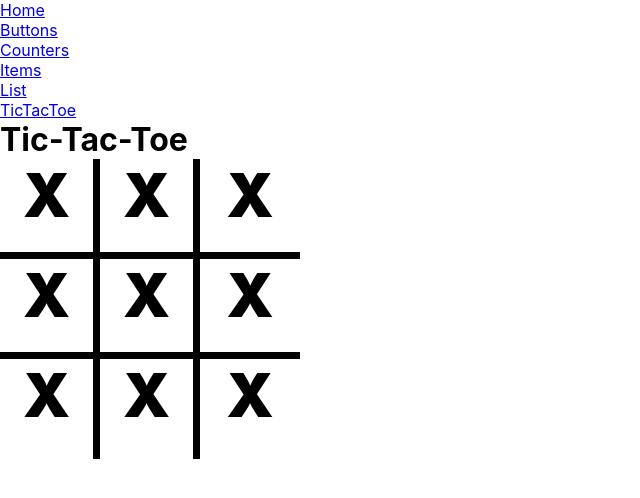
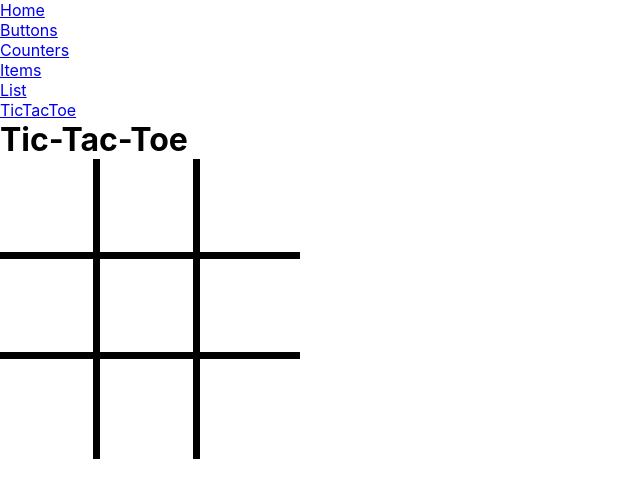
Before and after one commit to tjmlehtinen/kodarit_react_spring_2023, a React (Create React App) app: page /tictactoe in a window 1280 px wide. Shown: the top 498 px of the page, without its empty margins (0-640 px from the left). Built offline with nearby package versions, Linux system fonts and the light colour scheme.

Commit message:
pelin tila ja klikkailemalla muutos

```diff
--- a/src/tictactoe/Board.jsx
+++ b/src/tictactoe/Board.jsx
@@ -1,23 +1,58 @@
 import React from "react";
 import { Square } from "./Square";
 
-export const Board = () => {
+export const Board = ({ gameState, onSquareClick }) => {
     return (
         <div>
             <div className="row">
-                <Square className="b-bottom b-right" />
-                <Square className="b-bottom b-right" />
-                <Square className="b-bottom" />
+                <Square
+                    className="b-bottom b-right"
+                    state={gameState[0]}
+                    onClick={() => onSquareClick(0)}
+                />
+                <Square
+                    className="b-bottom b-right"
+                    state={gameState[1]}
+                    onClick={() => onSquareClick(1)}
+                />
+                <Square
+                    className="b-bottom"
+                    state={gameState[2]}
+                    onClick={() => onSquareClick(2)}
+                />
             </div>
             <div className="row">
-                <Square className="b-bottom b-right" />
-                <Square className="b-bottom b-right" />
-                <Square className="b-bottom" />
+                <Square
+                    className="b-bottom b-right"
+                    state={gameState[3]}
+                    onClick={() => onSquareClick(3)}
+                />
+                <Square
+                    className="b-bottom b-right"
+                    state={gameState[4]}
+                    onClick={() => onSquareClick(4)}
+                />
+                <Square
+                    className="b-bottom"
+                    state={gameState[5]}
+                    onClick={() => onSquareClick(5)}
+                />
             </div>
             <div className="row">
-                <Square className="b-right" />
-                <Square className="b-right" />
-                <Square />
+                <Square
+                    className="b-right"
+                    state={gameState[6]}
+                    onClick={() => onSquareClick(6)}
+                />
+                <Square
+                    className="b-right"
+                    state={gameState[7]}
+                    onClick={() => onSquareClick(7)}
+                />
+                <Square
+                    state={gameState[8]}
+                    onClick={() => onSquareClick(8)}
+                />
             </div>
         </div>
     )
--- a/src/tictactoe/Square.jsx
+++ b/src/tictactoe/Square.jsx
@@ -3,8 +3,11 @@ import React from "react";
 export const Square = (props) => {
     const classes = props.className ? `${props.className} square` : "square";
     return (
-        <div className={classes}>
-            X
+        <div
+            className={classes}
+            onClick={props.onClick}
+        >
+            {props.state}
         </div>
     )
 }
--- a/src/tictactoe/TicTacToe.jsx
+++ b/src/tictactoe/TicTacToe.jsx
@@ -1,13 +1,33 @@
 import React from "react";
+import { useState } from "react";
+
 import { Board } from "./Board";
 
 import "./TicTacToe.css";
 
+const initialBoard = ["", "", "", "", "", "", "", "", ""];
+
 export const TicTacToe = () => {
+    const [gameState, setGameState] = useState(initialBoard);
+    const [isXTurn, setIsXTurn] = useState(true);
+
+    function onSquareClick(index) {
+        if (gameState[index] !== "") {
+            return;
+        }
+        let newGameState = gameState.slice();
+        newGameState[index] = isXTurn ? "X" : "O";
+        setGameState(newGameState);
+        setIsXTurn(!isXTurn);
+    }
+
     return (
         <div className="game">
             <h1>Tic-Tac-Toe</h1>
-            <Board />
+            <Board
+                gameState={gameState}
+                onSquareClick={onSquareClick}
+            />
         </div>
-    )
+    );
 }
```
